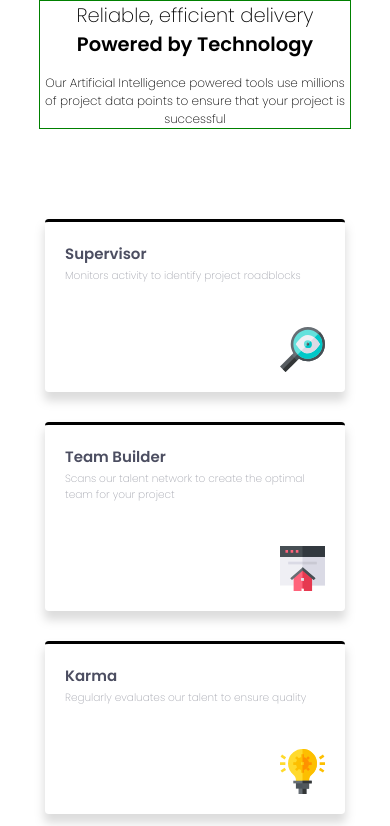
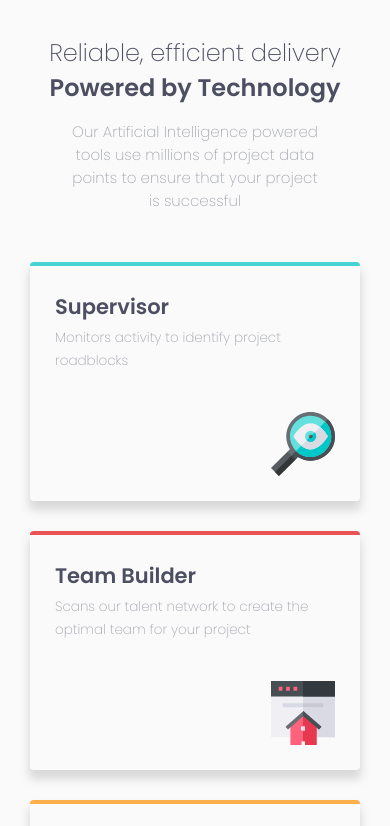
Before and after one commit to wojocode/feature-card, a plain HTML site: page index.html in a window 390 px wide. Shown: the top 826 px of the page. Drawn offline with Linux system fonts and the light colour scheme.

Commit message:
responsive project

```diff
--- a/index.html
+++ b/index.html
@@ -2,24 +2,20 @@
 <html lang="en">
 <head>
   <meta charset="UTF-8">
-  <meta name="viewport" content="width=device-width, initial-scale=1.0"> <!-- displays site properly based on user's device -->
-<link rel="stylesheet" href="style.css" type="text/css" media="all">
+  <meta name="viewport" content="width=device-width, initial-scale=1.0">
+  <link rel="stylesheet" href="style.css" type="text/css" media="all">
   <link rel="icon" type="image/png" sizes="32x32" href="./images/favicon-32x32.png">
-
   <title>Frontend Mentor | Four card feature section</title>
 
 </head>
 <body>
   <main>
-
      <div class="brand_label">
-      <h2>Reliable, efficient delivery</h2>
-      <h1>Powered by Technology</h1>
-      <p>Our Artificial Intelligence powered tools use millions of project data points
+        <h2>Reliable, efficient delivery</h2>
+        <h1>Powered by Technology</h1>
+        <p>Our Artificial Intelligence powered tools use millions of project data points
         to ensure that your project is successful</p>
-     </div>
-
-
+      </div>
       <div class="container">
         <div class="supervisor_card">
           <h3>Supervisor</h3>
@@ -36,13 +32,12 @@
           <p>Regularly evaluates our talent to ensure quality</p>
           <img src="images/icon-karma.svg" aria-hidden="true">
         </div>
-        <div class="calcolator_card">
+        <div class="calculator_card">
           <h3>Calculator</h3>
           <p>Uses data from past projects to provide better delivery estimates</p>
           <img src="images/icon-calculator.svg" aria-hidden="true">
         </div>
       </div>
-
   </main>
 </body>
 </html>
--- a/style.css
+++ b/style.css
@@ -17,42 +17,45 @@
 }
 body{
     font-family: 'Poppins', sans-serif;
-    height:100vh;
+    min-height:100vh;
+    background-color: var(--very_light_gray);
 }
 main{
-    min-height:100%;
+    min-height:100vh;
     display:flex;
     flex-direction: column;
     justify-content: center;
+    margin:35px 0;
 }
 .brand_label{
-    max-width:400px;
-    width:80%;
-    margin:0 auto 90px auto;
+    max-width:450px;
+    width:85%;
+    margin:0 auto 50px auto;
     text-align: center;
-    border:1px solid green;
 }
+
 .brand_label h2 , .brand_label h1{
     font-weight:200;
-    font-size:1.3rem;
+    font-size:1.6rem;
+    color:var(--very_dark_blue);
 }
 .brand_label h1{
-font-weight:600
-}
-img{
-    width:3rem;
+    font-weight:600;
 }
 .brand_label p{
+    width:75%;
+    margin:0 auto;
     margin-top:15px;
     font-weight:200;
-    font-size:0.8rem;
+    font-size:1rem;
+    color:var(--grayish_blue);
 }
 .container h3{
-    font-size:1rem;
+    font-size:1.4rem;
     color:var(--very_dark_blue);
 }
 .container{
-    width:80%;
+    width:85%;
     max-width:1100px;
     margin:0 auto;
     display:flex;
@@ -63,32 +66,56 @@ img{
     gap:30px;
 }
 .container div{
-padding:20px;
+    padding:25px;
     border-radius:0.25rem;
-border-top:3px solid;
+    border-top:4px solid;
     box-shadow:0px 8px 10px 1px rgba(128, 128, 128, 0.273);
-flex:0 1 300px;
+    flex:0 1 330px;
+}
+.container div:nth-child(1){
+    border-color:var(--cyan);
+}
+.container div:nth-child(2){
+    border-color:var(--red);
+}
+.container div:nth-child(3){
+    border-color:var(--orange);
+}
+.container div:nth-child(4){
+    border-color:var(--blue);
 }
 .container div img{
     float:right;
-    margin-top:40px;
+    margin-top:35px;
 }
 .container div p{
-font-size:0.7rem;
+    font-size:0.9rem;
+    line-height: 1.5rem;
     color:var(--grayish_blue);
     font-weight:200;
-padding:3px 0;
+    padding:5px 0;
+    font-weight: 200;
 }
-@media screen and (min-width:375){
+
+@media screen and (min-width:812px){
     .brand_label h2 , .brand_label h1{
-    font-size:3rem;
+    font-size:2.3rem;
+    }
+    main{
+      margin:0 0;
+    }
+    .brand_label p{
+        width:100%;
+    }
+    .container .karma_card{
+        order:1;
     }
    }
-
-@media  screen and (min-width:1200px){
-
-   .container div:first-child , .container div:nth-child(3){
-        transform:translateY(50%)
+@media  screen and (min-width:1236px){
+   .container .supervisor_card , .container .calculator_card{
+    transform:translateY(50%);
      }
-
+     .container div h3{
+        font-weight: 1.4rem;
      }
+}
```
Lines whose indentation alone changed are shown as unchanged.
